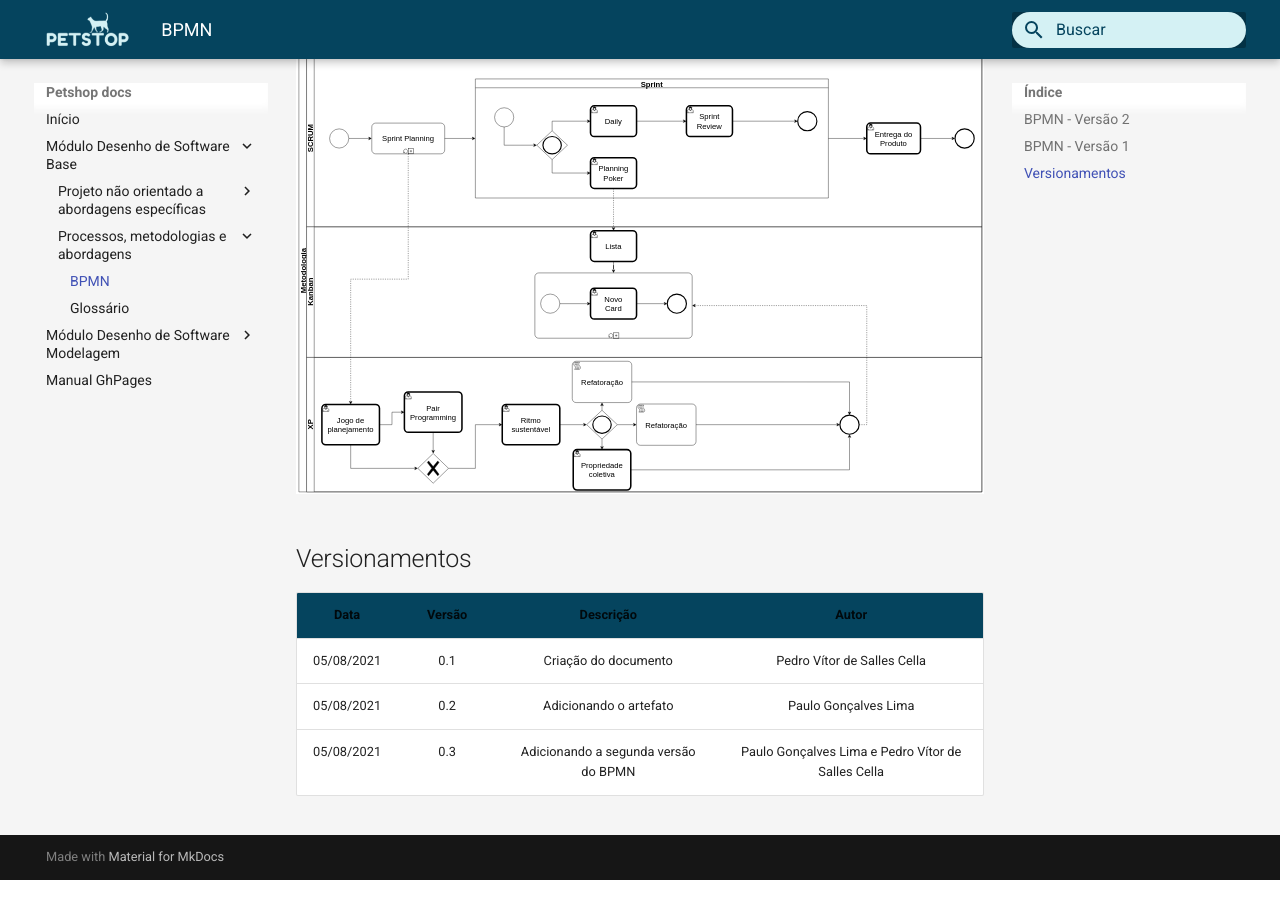
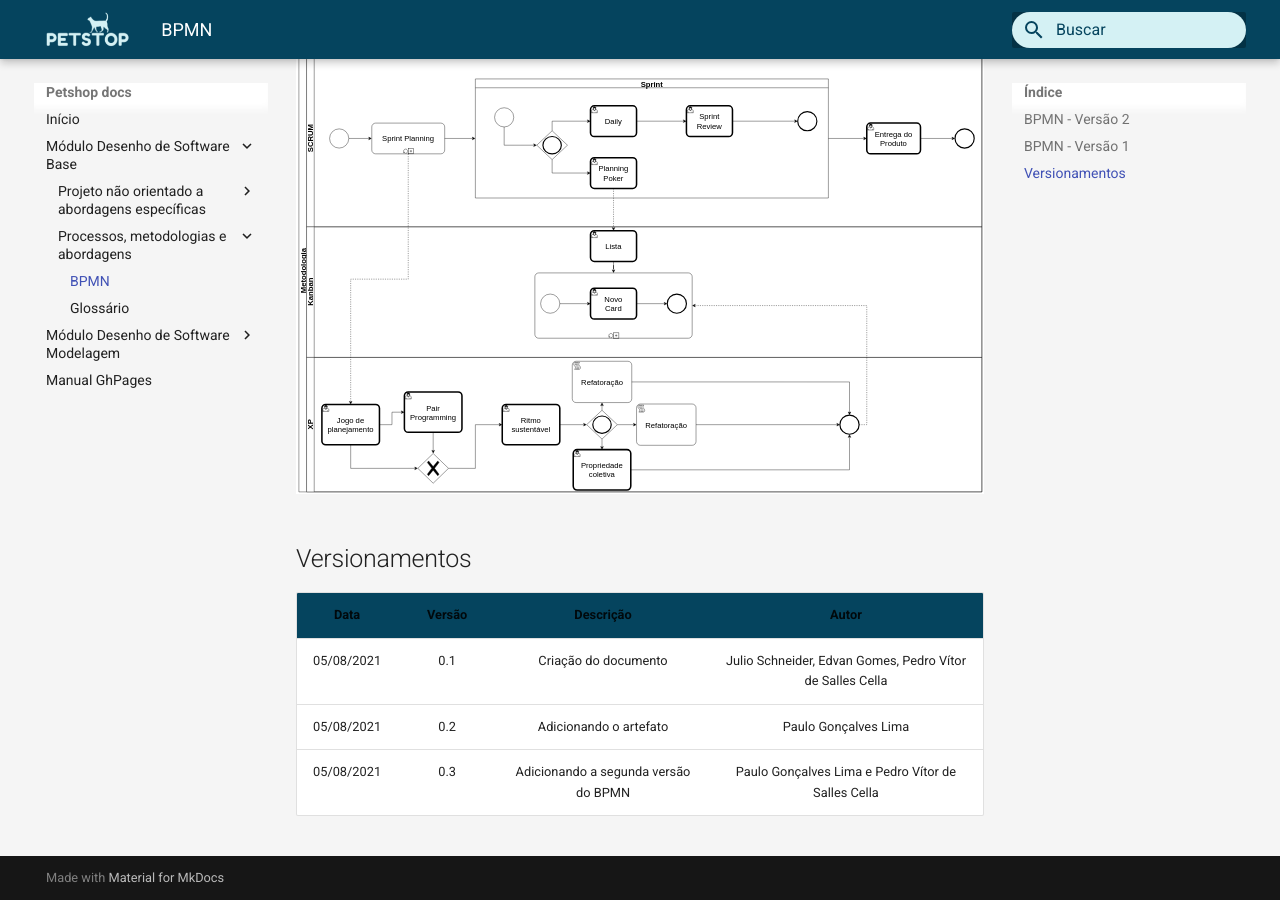
Before and after one commit to UnBArqDsw2021-1/2021.1_G3_PetStop_docs, an MkDocs documentation site: the page built from docs/artefatos/bpmn.md, in a window 1280 px wide and 900 px high, scrolled down 829 px. Built offline with MkDocs 1.6.1 and Material for MkDocs 9.7.7, drawn with Linux system fonts in a browser that asks for light colours.

Commit message:
atualizacao versionamento bpmn

```diff
--- a/docs/artefatos/bpmn.md
+++ b/docs/artefatos/bpmn.md
@@ -16,6 +16,6 @@
 
 |Data|Versão|Descrição|Autor|
 |:--------:|:---:|:-------------------: |:-----------------------:|
-|05/08/2021| 0.1 | Criação do documento | Pedro Vítor de Salles Cella |
+|05/08/2021| 0.1 | Criação do documento | Julio Schneider, Edvan Gomes, Pedro Vítor de Salles Cella |
 |05/08/2021| 0.2 | Adicionando o artefato | Paulo Gonçalves Lima |
 |05/08/2021| 0.3 | Adicionando a segunda versão do BPMN | Paulo Gonçalves Lima e Pedro Vítor de Salles Cella |
```
